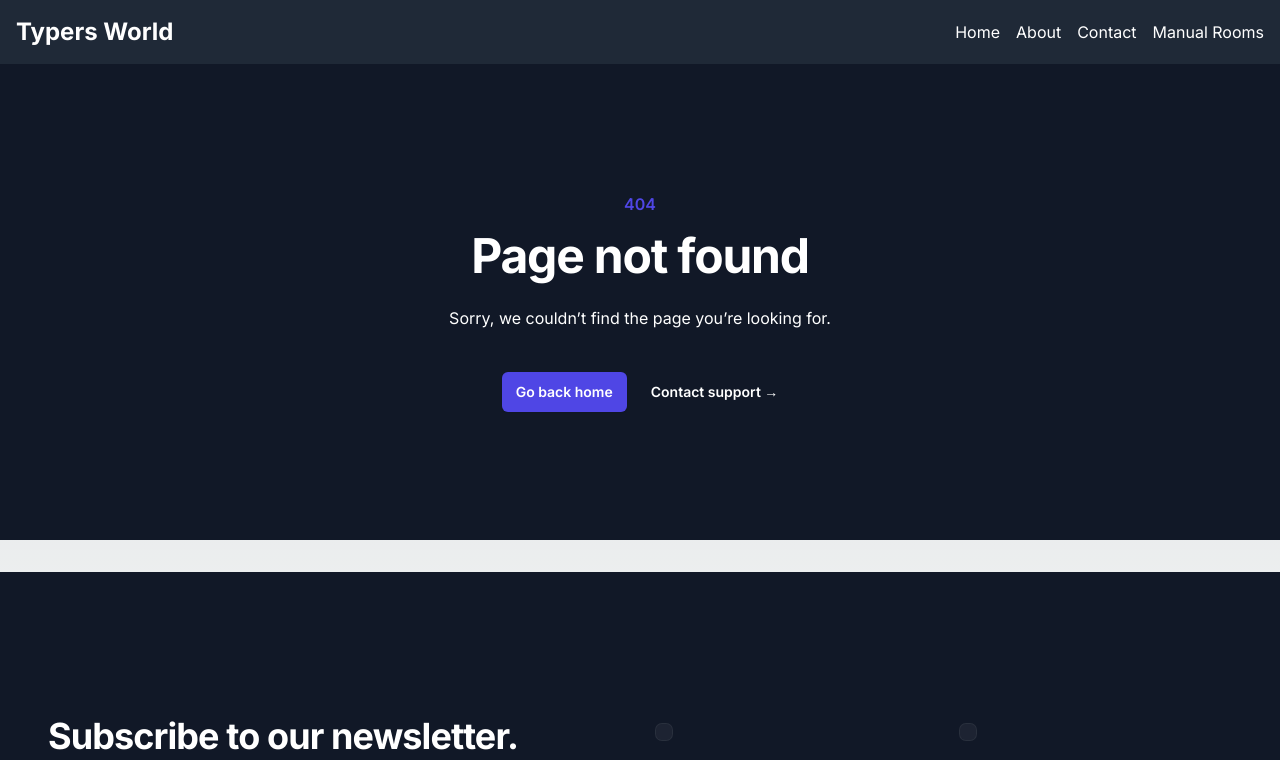
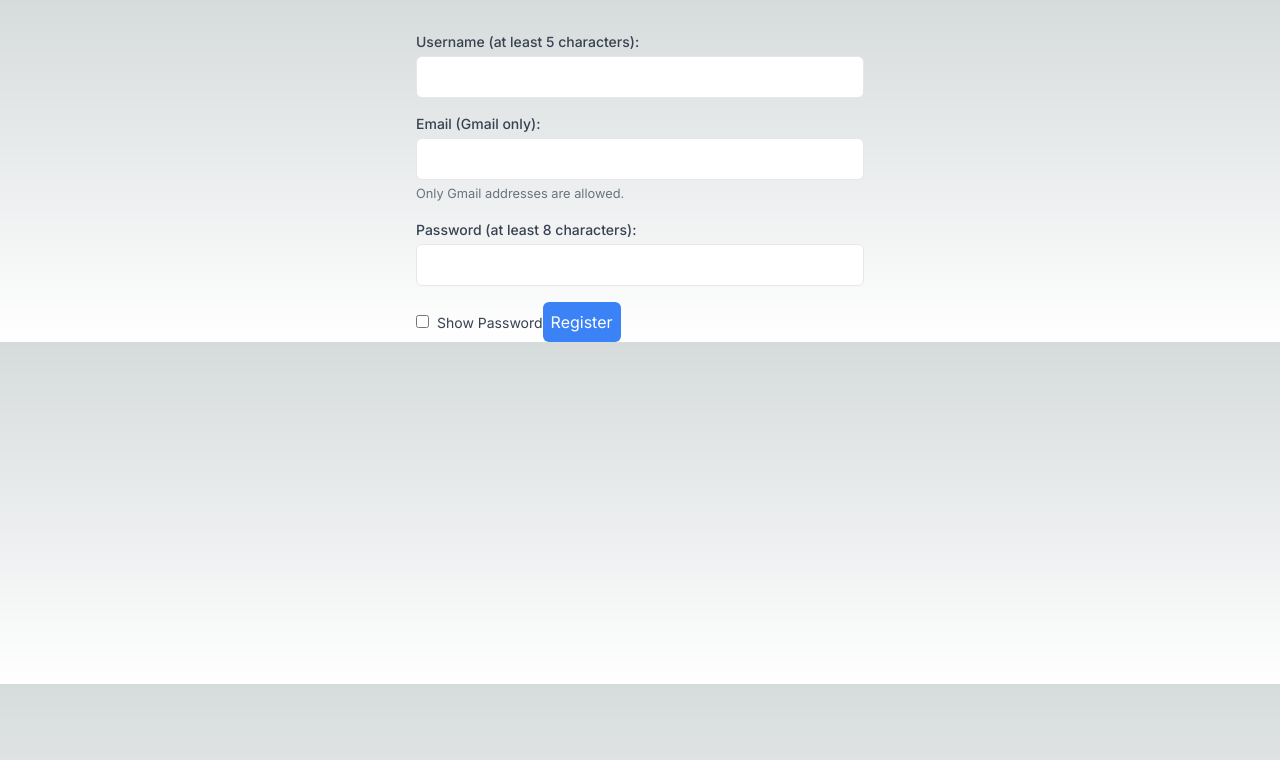
Before and after one commit to Bilal-Nizamani/type-race-frontend, a Next.js app: page /sign-up in a window 1280 px wide. Before the commit this address had no page. Shown: the top 760 px of the page. Built offline with nearby package versions, Linux system fonts and the light colour scheme.

Commit message:
added login register adn signup signin

```diff
--- /dev/null
+++ b/src/app/login-in/page.js
@@ -0,0 +1,110 @@
+"use client";
+import axios from "axios";
+import React, { useState } from "react";
+import { useCookies } from "react-cookie";
+
+const loginHandler = async (data) => {
+  try {
+    const response = await axios.post("http://localhost:3001/login", data, {
+      headers: { "Content-Type": "application/json" },
+    });
+    return response.data;
+  } catch (err) {
+    console.log(err);
+  }
+};
+
+const Login = () => {
+  const [formData, setFormData] = useState({
+    username: "",
+    password: "",
+    showPassword: false,
+  });
+  const [cookie, setCookie] = useCookies(["user"]);
+
+  const handleChange = (e) => {
+    const { name, value } = e.target;
+    setFormData((prevData) => ({ ...prevData, [name]: value }));
+  };
+  const handleCheckboxChange = () => {
+    setFormData((prevData) => ({
+      ...prevData,
+      showPassword: !prevData.showPassword,
+    }));
+  };
+  const loginUser = async () => {
+    const { username, password } = formData;
+
+    // Perform registration logic (e.g., make an API request)
+    let fff = await loginHandler({ username, password });
+    setCookie("user", JSON.stringify(fff), {
+      path: "/",
+      maxAge: 3600, // Expires after 1hr
+      sameSite: true,
+    });
+    setFormData({ username: "", password: "", showPassword: false });
+  };
+
+  return (
+    <form
+      className="max-w-md mx-auto mt-8"
+      onSubmit={(e) => e.preventDefault()}
+    >
+      <label
+        htmlFor="username"
+        className="block text-sm font-medium text-gray-700"
+      >
+        Username (at least 5 characters):
+      </label>
+      <input
+        type="text"
+        id="username"
+        name="username"
+        className="mt-1 p-2 border rounded-md w-full"
+        minLength="5"
+        required
+        onChange={handleChange}
+        value={formData.username}
+      />
+
+      <label
+        htmlFor="password"
+        className="block mt-4 text-sm font-medium text-gray-700"
+      >
+        Password (at least 8 characters):
+      </label>
+      <input
+        type={formData.showPassword ? "text" : "password"}
+        id="password"
+        name="password"
+        className="mt-1 p-2 border rounded-md w-full"
+        minLength="8"
+        value={formData.password}
+        required
+        onChange={handleChange}
+      />
+
+      <input
+        type="checkbox"
+        id="showPassword"
+        className="mt-2"
+        onChange={handleCheckboxChange}
+        checked={formData.showPassword}
+        value={formData.password}
+      />
+      <label htmlFor="showPassword" className="ml-2 text-sm text-gray-700">
+        Show Password
+      </label>
+
+      <button
+        type="button"
+        className="mt-4 p-2 bg-blue-500 text-white rounded-md hover:bg-blue-600"
+        onClick={loginUser}
+      >
+        Register
+      </button>
+    </form>
+  );
+};
+
+export default Login;
--- /dev/null
+++ b/src/app/sign-up/page.js
@@ -0,0 +1,129 @@
+"use client";
+import axios from "axios";
+import React, { useState } from "react";
+
+const register = async (data) => {
+  console.log(data);
+  try {
+    const response = await axios.post("http://localhost:3001/register", data, {
+      headers: { "Content-Type": "application/json" },
+    });
+    return response;
+  } catch (err) {
+    console.log(err);
+  }
+};
+
+const SignUp = () => {
+  const [formData, setFormData] = useState({
+    username: "",
+    email: "",
+    password: "",
+    showPassword: false,
+  });
+  const handleChange = (e) => {
+    const { name, value } = e.target;
+    setFormData((prevData) => ({ ...prevData, [name]: value }));
+  };
+  const handleCheckboxChange = () => {
+    setFormData((prevData) => ({
+      ...prevData,
+      showPassword: !prevData.showPassword,
+    }));
+  };
+  const registerUser = () => {
+    const { username, email, password } = formData;
+
+    // Validate Gmail address
+    const isGmail = /[a-zA-Z0-9._%+-]+@gmail\.com$/.test(email);
+    if (!isGmail) {
+      alert("Please enter a valid Gmail address.");
+      return;
+    }
+
+    // Perform registration logic (e.g., make an API request)
+    let fff = register({ username, email, password });
+    setFormData({ username: "", email: "", password: "", showPassword: false });
+  };
+
+  return (
+    <form
+      className="max-w-md mx-auto mt-8"
+      onSubmit={(e) => e.preventDefault()}
+    >
+      <label
+        htmlFor="username"
+        className="block text-sm font-medium text-gray-700"
+      >
+        Username (at least 5 characters):
+      </label>
+      <input
+        type="text"
+        id="username"
+        name="username"
+        className="mt-1 p-2 border rounded-md w-full"
+        minLength="5"
+        required
+        onChange={handleChange}
+        value={formData.username}
+      />
+
+      <label
+        htmlFor="email"
+        className="block mt-4 text-sm font-medium text-gray-700"
+      >
+        Email (Gmail only):
+      </label>
+      <input
+        type="email"
+        id="email"
+        name="email"
+        value={formData.email}
+        className="mt-1 p-2 border rounded-md w-full"
+        pattern="[a-zA-Z0-9._%+-]+@gmail\.com$"
+        required
+        onChange={handleChange}
+      />
+      <small className="text-gray-500">Only Gmail addresses are allowed.</small>
+
+      <label
+        htmlFor="password"
+        className="block mt-4 text-sm font-medium text-gray-700"
+      >
+        Password (at least 8 characters):
+      </label>
+      <input
+        type={formData.showPassword ? "text" : "password"}
+        id="password"
+        name="password"
+        className="mt-1 p-2 border rounded-md w-full"
+        minLength="8"
+        value={formData.password}
+        required
+        onChange={handleChange}
+      />
+
+      <input
+        type="checkbox"
+        id="showPassword"
+        className="mt-2"
+        onChange={handleCheckboxChange}
+        checked={formData.showPassword}
+        value={formData.password}
+      />
+      <label htmlFor="showPassword" className="ml-2 text-sm text-gray-700">
+        Show Password
+      </label>
+
+      <button
+        type="button"
+        className="mt-4 p-2 bg-blue-500 text-white rounded-md hover:bg-blue-600"
+        onClick={registerUser}
+      >
+        Register
+      </button>
+    </form>
+  );
+};
+
+export default SignUp;
--- a/src/redux-store/features/userProfileSlice.js
+++ b/src/redux-store/features/userProfileSlice.js
@@ -1,13 +1,33 @@
-import { createSlice } from "@reduxjs/toolkit";
-
+import { createSlice, createAsyncThunk } from "@reduxjs/toolkit";
+import axios from "axios";
 const initialState = {
   userName: "bila" + Math.random() * 900000 + 20,
   name: "b" + Math.random() * 900000 + 20,
   car: Math.floor(Math.random() * 4 + 1),
   averageWpm: Math.random() * 100 + 20,
+  expLevel: 1,
+  races: 0,
+  lastFifteenGamesWpmAvrg: 0,
+  avtars: [],
   avtar: 1,
-  awards: "",
+  status: "idle",
+  premium: false,
+  error: null,
+  awards: [],
 };
+
+export const fetchUserData = createAsyncThunk(
+  "user/fetchUserData",
+  async () => {
+    try {
+      // Make your API call here using axios
+      const response = await axios.get("/api/userdata");
+      return response.data; // Assuming the response contains user data
+    } catch (error) {
+      throw error;
+    }
+  }
+);
 
 export const userDataSlice = createSlice({
   name: "user-datsa",
@@ -17,6 +37,21 @@ export const userDataSlice = createSlice({
       return { ...state, ...action.payload };
     },
   },
+  extraReducers: (builder) => {
+    builder
+      .addCase(fetchUserData.pending, (state) => {
+        state.status = "loading";
+      })
+      .addCase(fetchUserData.fulfilled, (state, action) => {
+        state.status = "succeeded";
+        state.error = null;
+        state = { ...state, ...action.payload };
+      })
+      .addCase(fetchUserData.rejected, (state, action) => {
+        state.status = "failed";
+        state.error = action.error.message;
+      });
+  },
 });
 
 export const { addUserData } = userDataSlice.actions;
```
Also changed, not shown: 1 other file (tests, documents, lock files or other folders).
